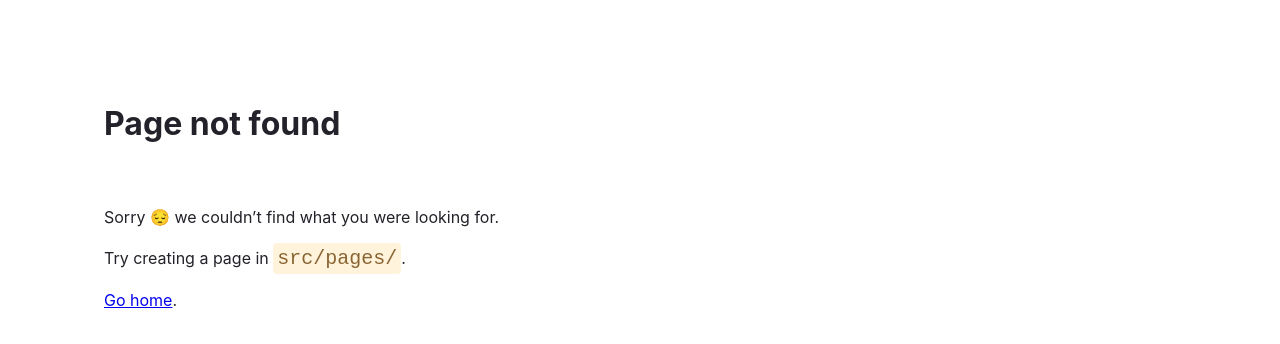
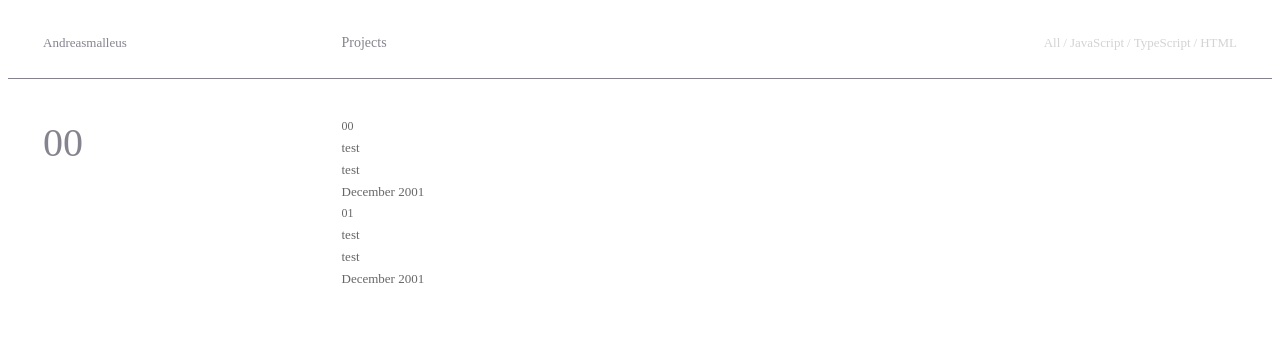
Before and after one commit to Andreasmalleus/andreasmalleus.com, a Gatsby site: page /projects in a window 1280 px wide. Before the commit this address had no page. Built offline with nearby package versions, Linux system fonts and the light colour scheme; Gatsby itself is replaced by a stand-in of ours.

Commit message:
missing packages, new scss modules and components

```diff
--- a/package.json
+++ b/package.json
@@ -19,6 +19,9 @@
     "gatsby-plugin-sass": "^4.6.0",
     "react": "^17.0.1",
     "react-dom": "^17.0.1",
-    "sass": "^1.34.0"
+    "sass": "^1.34.0",
+    "dateformat": "^4.5.1",
+    "gatsby-source-filesystem": "^3.6.0",
+    "gatsby-transformer-remark": "^4.3.0"
   }
 }
--- /dev/null
+++ b/src/components/header.jsx
@@ -0,0 +1,58 @@
+import React, { useState } from "react";
+import * as headerStyles from "../modules/header.module.scss"
+
+const Header = ({title}) => {
+
+	const [showPages, setShowPages] = useState(false);
+
+	return (
+	<div
+		className={headerStyles.header}
+		onMouseOver={() => setShowPages(true)}
+		onMouseLeave={() => setShowPages(false)}
+	>
+		<div className={headerStyles.menu}>
+			{showPages ?
+				<div className={headerStyles.links}>
+					<a href="/projects">Projects</a>
+					<a href="/about">About</a>
+					<a href="https://github.com/Andreasmalleus">Github</a>
+				</div>
+				:
+				<div>
+					Andreasmalleus
+				</div>
+			}
+		</div>
+		<div className={headerStyles.main}>
+			<div className={headerStyles.title}>
+				{showPages ? "" : title}
+			</div>
+			{title !== "Projects"
+			?
+			null
+			:
+			<div className={headerStyles.categories}>
+				<div>
+					All
+				</div>
+				<span> / </span>
+				<div>
+					JavaScript
+				</div>
+				<span> / </span>
+				<div>
+					TypeScript
+				</div>
+				<span> / </span>
+				<div>
+					HTML
+				</div>
+			</div>
+			}
+		</div>
+	</div>
+	)
+}
+
+export default Header;
--- /dev/null
+++ b/src/components/layout.jsx
@@ -0,0 +1,19 @@
+import React from "react";
+import Header from "./header";
+import * as layoutStyles from "../modules/layout.module.scss";
+
+const Layout = ({children, pageNr, title}) => {
+  return (
+    <div className={layoutStyles.page}>
+      <Header title={title}/>
+      <div className={layoutStyles.container}>
+        <div className={layoutStyles.pageNumber}>{pageNr}</div>
+        <div className={layoutStyles.content}>
+          {children}
+        </div>
+      </div>
+    </div>
+  )
+}
+
+export default Layout;
--- /dev/null
+++ b/src/modules/header.module.scss
@@ -0,0 +1,63 @@
+@import "../utils/variables";
+
+.header{
+    width: 100%;
+    height: 70px;
+    border-bottom: 1px solid $secondary-color;
+    display: flex;
+    align-items: center;
+    margin-bottom: 40px;
+    justify-content: space-between;
+    font-size: 13px;
+    color: $secondary-color;
+
+    .menu{
+      margin-left: 35px;
+      width: 25%;
+
+      .links{
+        display: flex;
+        transition: 0.5s;
+
+        a{
+          text-decoration: none;
+          color: $secondary-color;
+          margin-right: 6px;
+        }
+      }
+    }
+
+    .main{
+      width: 75%;
+      display: flex;
+      margin-right: 35px;
+      justify-content: space-between;
+
+      .title{
+        font-size: 14px;
+        height: 15px;
+      }
+
+      .categories{
+        color: lightgray;
+        display: flex;
+
+        span{
+          margin-right: 3px;
+          margin-left: 3px;
+        }
+
+        div{
+          text-decoration: none;
+          color: lightgray;
+          transition: 0.5s;
+          cursor: pointer;
+
+          &:hover {
+            color:$primary-color;
+          }
+        }
+      }
+
+    }
+  }
--- /dev/null
+++ b/src/modules/layout.module.scss
@@ -0,0 +1,20 @@
+@import "../utils/variables";
+
+.page{
+    .container{
+      width: 100%;
+      display: flex;
+
+      .pageNumber{
+        margin-left: 35px;
+        width: 25%;
+        font-size: 40px;
+        color: $secondary-color;
+      }
+
+      .content{
+        width: 75%;
+        margin-right: 35px;
+      }
+    }
+  }
--- /dev/null
+++ b/src/modules/projects.module.scss
@@ -0,0 +1,23 @@
+@import "../utils/variables";
+
+.projects{
+	width: fit-content;
+
+	.project{
+
+		color: $primary-color;
+        font-size: 13px;
+
+		.index{
+			font-size: 12px;
+		}
+
+        div{
+            margin-bottom: 6px;
+        }
+
+		.image{
+			margin-bottom: 80px;
+		}
+    }
+}
--- /dev/null
+++ b/src/pages/projects.jsx
@@ -0,0 +1,48 @@
+import React from "react";
+import Layout from "../components/layout";
+import dateFormat from "dateformat";
+import * as projectsStyles from "../modules/projects.module.scss";
+
+const Projects = () => {
+
+	const projects = [
+    {
+      name : "test",
+      language : "test",
+      created_at : "12"
+    },
+    {
+      name : "test",
+      language : "test",
+      created_at : "12"
+    }
+  ];
+
+	return (
+		<Layout pageNr={"00"} title={"Projects"}>
+			<div className={projectsStyles.projects}>
+				{
+          projects.map((project, index) => {
+            return (
+              <Project key={index} index={index} length={projects.length} {...project}/>
+            )
+          })
+				}
+			</div>
+		</Layout>
+	)
+}
+
+const Project = ({index, length, name, language, created_at}) => {
+
+	return (
+		<div className={projectsStyles.project}>
+			<div className={projectsStyles.index}>{length >= 10 ? index : "0" + index}</div>
+			<div>{name}</div>
+			<div>{language}</div>
+			<div>{dateFormat(created_at, "mmmm yyyy")}</div>
+		</div>
+	)
+}
+
+export default Projects;
--- /dev/null
+++ b/src/styles.scss
@@ -0,0 +1,9 @@
+$font-stack: 'Graphic web';
+$primary-color: #666666;
+$secondary-color: #86838E;
+
+body {
+  margin: 0px;
+  padding: 0px;
+  font: 100% $font-stack;
+}
--- /dev/null
+++ b/src/utils/_variables.scss
@@ -0,0 +1,3 @@
+$font-stack: 'Graphic web';
+$primary-color: #666666;
+$secondary-color: #86838E;
```
Also changed, not shown: src/pages/index.jsx (+14 -2 lines).
